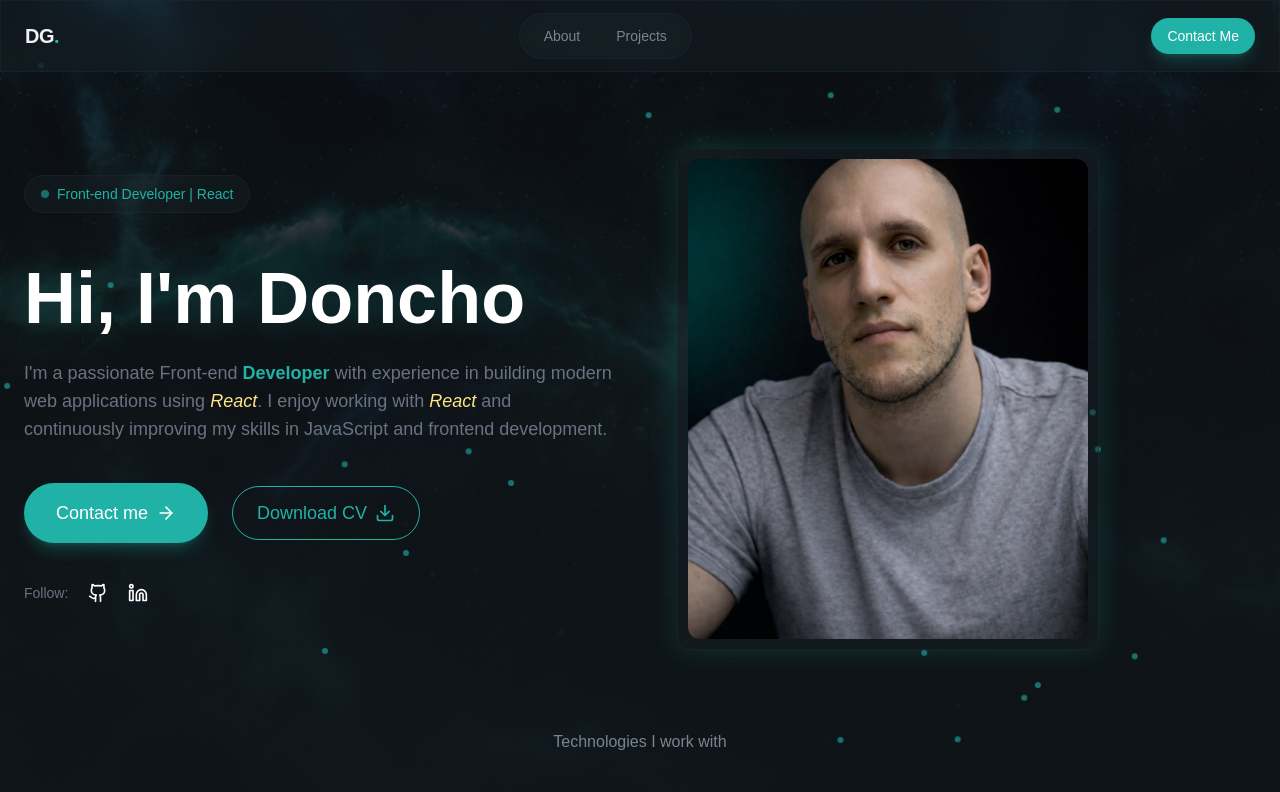
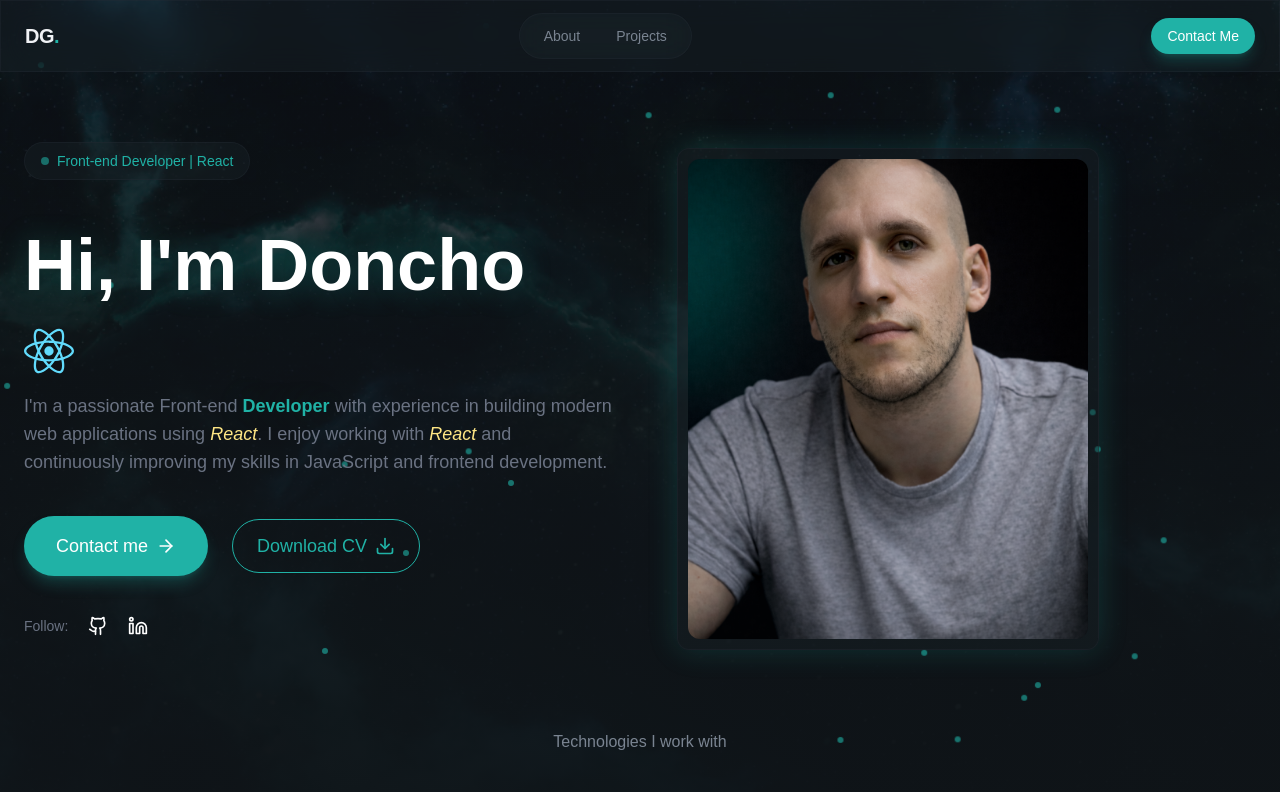
Before and after one commit to JSX-Learning-Path/My-Personal-Portfolio-JSX-Tailwindcss, a React (Vite) app in the folder portfolio/: page / in a window 1280 px wide. Shown: the top 792 px of the page. Built offline with nearby package versions, Linux system fonts and the light colour scheme.

Commit message:
Add React icon to Hero section for enhanced skills representation

```diff
--- a/portfolio/src/sections/Hero.jsx
+++ b/portfolio/src/sections/Hero.jsx
@@ -3,6 +3,7 @@ import Button from "../components/Button";
 import { ArrowRight, Download, Github, Linkedin } from "lucide-react";
 import profileImage from "../assets/profile-picture-1.png";
 import skills from "../data/skills";
+import { SiReact } from "react-icons/si";
 
 function Hero() {
   return (
@@ -48,6 +49,7 @@ function Hero() {
               <h1 className="text-5xl font-bold leading-tight md:text-6xl lg:text-7xl text-white glow-text ">
                 Hi, I'm Doncho
               </h1>
+              <SiReact size={50} color="#61DAFB" />
               <p className="text-lg text-gray-500 animation-delay-300">
                 I'm a passionate Front-end{" "}
                 <span className="text-primary font-semibold glow-text">
```
